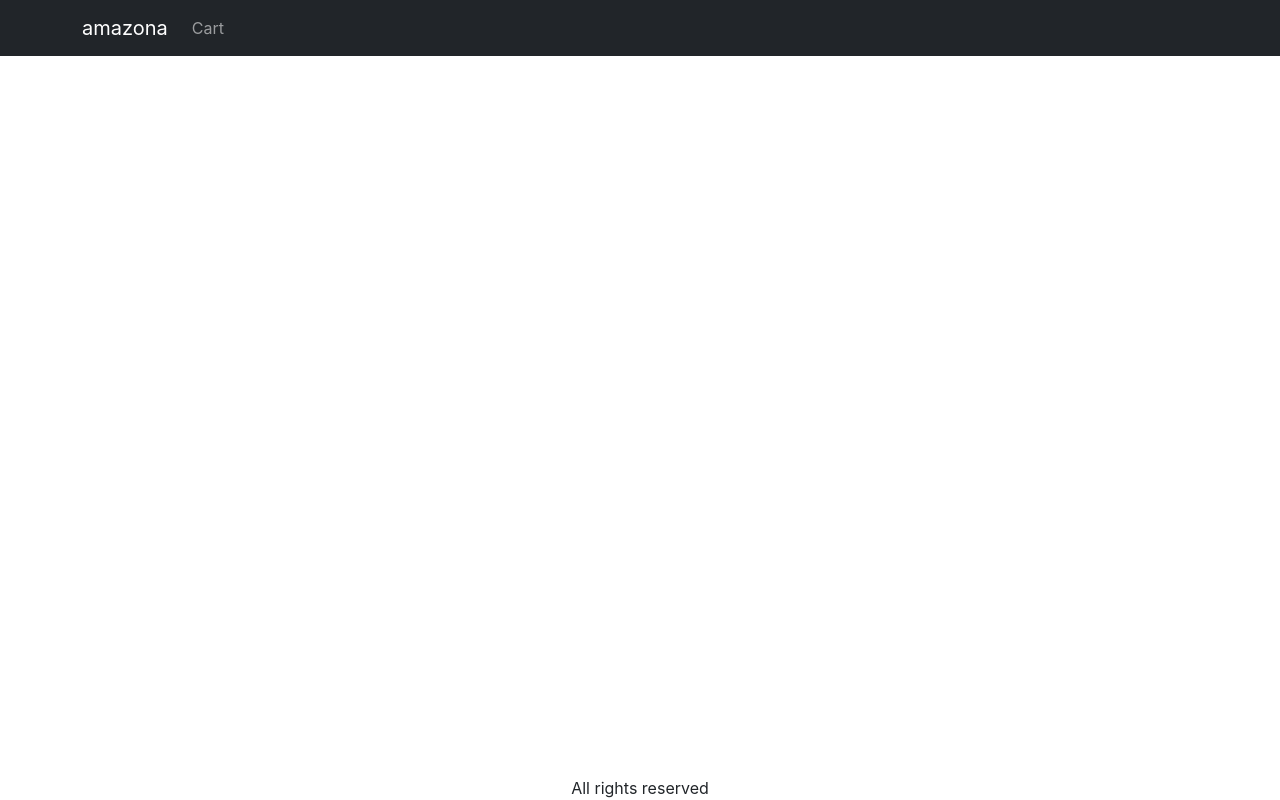
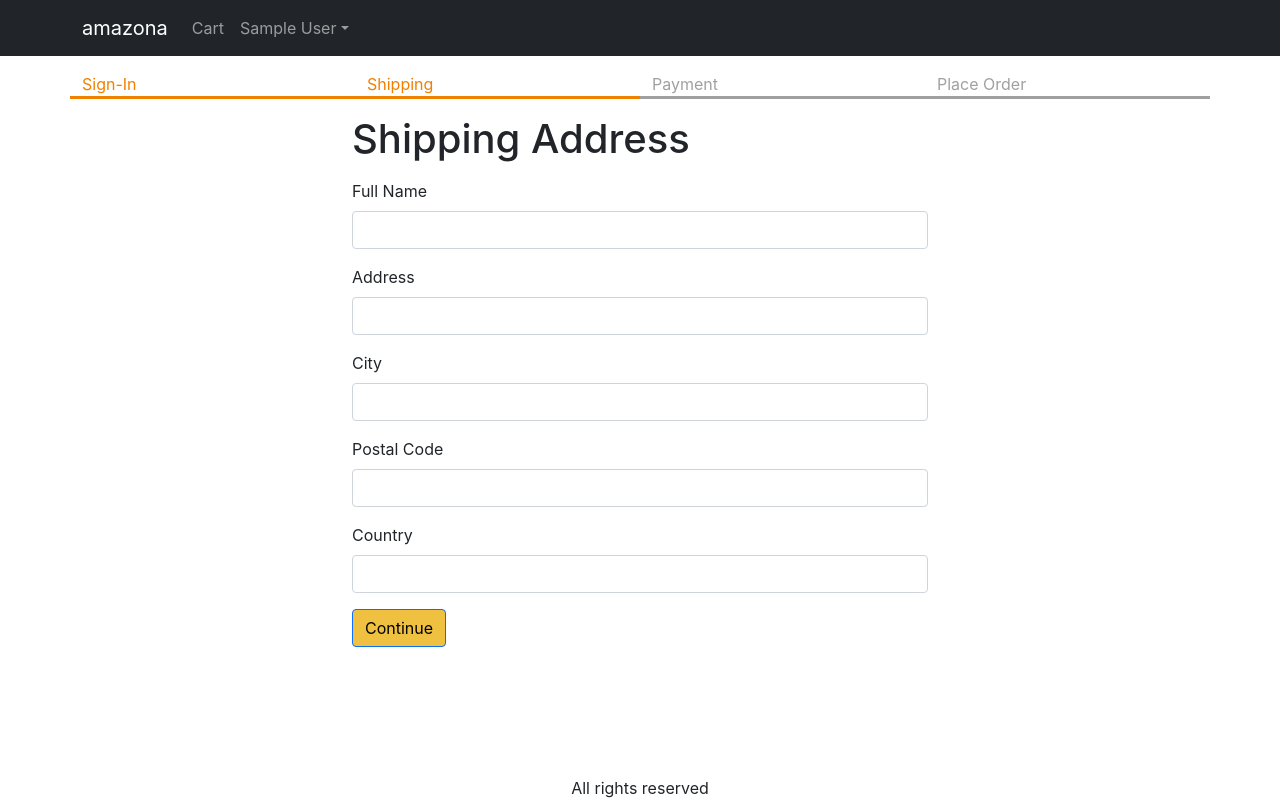
Before and after one commit to Bencivenga/amazona, a React (Create React App) app in the folder frontend/: page /shipping in a window 1280 px wide. Built offline with nearby package versions, Linux system fonts and the light colour scheme; sample sign-in values are in the browser's storage.

Commit message:
added: ShippingAddressScreen, CheckoutSteps

```diff
--- a/frontend/package.json
+++ b/frontend/package.json
@@ -16,6 +16,7 @@
     "react-router-bootstrap": "^0.26.1",
     "react-router-dom": "^6.3.0",
     "react-scripts": "5.0.1",
+    "react-toastify": "^8.2.0",
     "use-reducer-logger": "^1.0.2",
     "web-vitals": "^2.1.4"
   },
--- a/frontend/src/App.js
+++ b/frontend/src/App.js
@@ -1,23 +1,34 @@
 import { BrowserRouter, Route, Routes, Link } from 'react-router-dom';
+import { ToastContainer } from 'react-toastify';
+import 'react-toastify/dist/ReactToastify.css';
 import HomeScreen from './screens/HomeScreen';
 import ProductScreen from './screens/ProductScreen';
 import Navbar from 'react-bootstrap/Navbar';
 import Nav from 'react-bootstrap/Nav';
 import Badge from 'react-bootstrap/Badge';
 import Container from 'react-bootstrap/Container';
+import NavDropdown from 'react-bootstrap/NavDropdown';
 import { LinkContainer } from 'react-router-bootstrap';
 import { useContext } from 'react';
 import { Store } from './StoreProvider';
 import CartScreen from './screens/CartScreen';
 import SigninScreen from './screens/SigninScreen';
+import ShippingAddressScreen from './screens/ShippingAddressScreen';
 
 function App() {
-  const { state } = useContext(Store);
-  const { cart } = state;
+  const { state, dispatch: ctxDispatch } = useContext(Store);
+  const { cart, userInfo } = state;
+
+  const signoutHandler = () => {
+    ctxDispatch({ type: 'USER_SIGNOUT' });
+    localStorage.removeItem('userInfo');
+    localStorage.removeItem('shippingAddress');
+  };
 
   return (
     <BrowserRouter>
       <div className="d-flex flex-column site-container">
+        <ToastContainer position="bottom-center" limit={1} />
         <header>
           <Navbar bg="dark" variant="dark">
             <Container>
@@ -33,6 +44,28 @@
                     </Badge>
                   )}
                 </Link>
+                {userInfo ? (
+                  <NavDropdown title={userInfo.name} id="basic-nav-dropdown">
+                    <LinkContainer to="/profile">
+                      <NavDropdown.Item>User Profile</NavDropdown.Item>
+                    </LinkContainer>
+                    <LinkContainer to="/orderhistory">
+                      <NavDropdown.Item>Order History</NavDropdown.Item>
+                    </LinkContainer>
+                    <NavDropdown.Divider />
+                    <Link
+                      className="dropdown-item"
+                      to="#signout"
+                      onClick={signoutHandler}
+                    >
+                      Sign out
+                    </Link>
+                  </NavDropdown>
+                ) : (
+                  <Link className="nav-link" to="/signin">
+                    Sign in
+                  </Link>
+                )}
               </Nav>
             </Container>
           </Navbar>
@@ -43,6 +76,7 @@
               <Route path="/" element={<HomeScreen />} />
               <Route path="/cart" element={<CartScreen />} />
               <Route path="/signin" element={<SigninScreen />} />
+              <Route path="/shipping" element={<ShippingAddressScreen />} />
               <Route path="/product/:slug" element={<ProductScreen />} />
             </Routes>
           </Container>
--- a/frontend/src/StoreProvider.jsx
+++ b/frontend/src/StoreProvider.jsx
@@ -3,7 +3,13 @@
 export const Store = createContext();
 
 const initialState = {
+  userInfo: localStorage.getItem('userInfo')
+    ? JSON.parse(localStorage.getItem('userInfo'))
+    : null,
   cart: {
+    shippingAddress: localStorage.getItem('shippingAddress')
+      ? JSON.parse(localStorage.getItem('shippingAddress'))
+      : {},
     cartItems: localStorage.getItem('cartItems')
       ? JSON.parse(localStorage.getItem('cartItems'))
       : [],
@@ -31,7 +37,19 @@
       localStorage.setItem('cartItems', JSON.stringify(cartItems));
       return { ...state, cart: { ...state.cart, cartItems } };
     }
-
+    case 'USER_SIGNIN':
+      return { ...state, userInfo: action.payload };
+    case 'USER_SIGNOUT':
+      return {
+        ...state,
+        userInfo: null,
+        cart: { shippingAddress: {}, cartItems: [] },
+      };
+    case 'SAVE_SHIPPING_ADDRESS':
+      return {
+        ...state,
+        cart: { ...state.cart, shippingAddress: action.payload },
+      };
     default:
       return state;
   }
--- /dev/null
+++ b/frontend/src/components/CheckoutSteps.jsx
@@ -0,0 +1,15 @@
+import Col from 'react-bootstrap/esm/Col';
+import Row from 'react-bootstrap/esm/Row';
+
+function CheckoutSteps(props) {
+  return (
+    <Row className="checkout-steps">
+      <Col className={props.step1 ? 'active' : ''}>Sign-In</Col>
+      <Col className={props.step2 ? 'active' : ''}>Shipping</Col>
+      <Col className={props.step3 ? 'active' : ''}>Payment</Col>
+      <Col className={props.step4 ? 'active' : ''}>Place Order</Col>
+    </Row>
+  );
+}
+
+export default CheckoutSteps;
--- a/frontend/src/index.css
+++ b/frontend/src/index.css
@@ -55,3 +55,13 @@
 .small-container {
   max-width: 600px;
 }
+
+.checkout-steps > div {
+  border-bottom: 0.2rem solid #a0a0a0;
+  color: #a0a0a0;
+}
+
+.checkout-steps > div.active {
+  border-bottom: 0.2rem solid #f08000;
+  color: #f08000;
+}
--- /dev/null
+++ b/frontend/src/screens/ShippingAddressScreen.jsx
@@ -0,0 +1,107 @@
+import { Helmet } from 'react-helmet-async';
+import Form from 'react-bootstrap/Form';
+import { useState, useContext, useEffect } from 'react';
+import Button from 'react-bootstrap/esm/Button';
+import { Store } from '../StoreProvider';
+import { useNavigate } from 'react-router-dom';
+import CheckoutSteps from '../components/CheckoutSteps';
+
+function ShippingAddressScreen() {
+  const navigate = useNavigate();
+  const { state, dispatch: ctxDispatch } = useContext(Store);
+  const {
+    userInfo,
+    cart: { shippingAddress },
+  } = state;
+
+  const [fullName, setFullName] = useState(shippingAddress.fullName || '');
+  const [address, setAddress] = useState(shippingAddress.address || '');
+  const [city, setCity] = useState(shippingAddress.city || '');
+  const [postalCode, setPostalCode] = useState(
+    shippingAddress.postalCode || ''
+  );
+  const [country, setCountry] = useState(shippingAddress.country || '');
+
+  useEffect(() => {
+    if (!userInfo) {
+      navigate('/signin?redirect=/shipping');
+    }
+  }, [userInfo, navigate]);
+
+  const submitHandler = (e) => {
+    e.preventDefault();
+    ctxDispatch({
+      type: 'SAVE_SHIPPING_ADDRESS',
+      payload: { fullName, address, city, postalCode, country },
+    });
+
+    localStorage.setItem(
+      'shippingAddress',
+      JSON.stringify({ fullName, address, city, postalCode, country })
+    );
+
+    navigate('/payment');
+  };
+
+  return (
+    <div>
+      <Helmet>
+        <title>Shipping Address</title>
+      </Helmet>
+
+      <CheckoutSteps step1 step2></CheckoutSteps>
+      <div className="container small-container">
+        <h1 className="my-3">Shipping Address</h1>
+        <Form onSubmit={submitHandler}>
+          <Form.Group className="mb-3" controlId="fullName">
+            <Form.Label>Full Name</Form.Label>
+            <Form.Control
+              value={fullName}
+              onChange={(e) => setFullName(e.target.value)}
+              required
+            />
+          </Form.Group>
+          <Form.Group className="mb-3" controlId="address">
+            <Form.Label>Address</Form.Label>
+            <Form.Control
+              value={address}
+              onChange={(e) => setAddress(e.target.value)}
+              required
+            />
+          </Form.Group>
+          <Form.Group className="mb-3" controlId="city">
+            <Form.Label>City</Form.Label>
+            <Form.Control
+              value={city}
+              onChange={(e) => setCity(e.target.value)}
+              required
+            />
+          </Form.Group>
+          <Form.Group className="mb-3" controlId="postalCode">
+            <Form.Label>Postal Code</Form.Label>
+            <Form.Control
+              value={postalCode}
+              onChange={(e) => setPostalCode(e.target.value)}
+              required
+            />
+          </Form.Group>
+          <Form.Group className="mb-3" controlId="country">
+            <Form.Label>Country</Form.Label>
+            <Form.Control
+              value={country}
+              onChange={(e) => setCountry(e.target.value)}
+              required
+            />
+          </Form.Group>
+          <div className="mb-3">
+            <Button variant="primary" type="submit">
+              Continue
+            </Button>
+          </div>
+        </Form>
+      </div>
+    </div>
+  );
+}
+
+export default ShippingAddressScreen;
--- a/frontend/src/screens/SigninScreen.jsx
+++ b/frontend/src/screens/SigninScreen.jsx
@@ -2,14 +2,44 @@
 import Container from 'react-bootstrap/esm/Container';
 import Form from 'react-bootstrap/esm/Form';
 import { Helmet } from 'react-helmet-async';
-import { Link, useLocation } from 'react-router-dom';
+import { Link, useLocation, useNavigate } from 'react-router-dom';
+import { useState, useContext, useEffect } from 'react';
+import { Store } from '../StoreProvider';
+import axios from 'axios';
+import { toast } from 'react-toastify';
+import { getError } from '../utils';
 
 function SigninScreen() {
   const { search } = useLocation();
-  console.log(search);
+  const navigate = useNavigate();
   const redirectInUrl = new URLSearchParams(search).get('redirect');
-  console.log(redirectInUrl);
   const redirect = redirectInUrl ? redirectInUrl : '/';
+  const [email, setEmail] = useState('');
+  const [password, setPassword] = useState('');
+
+  const { state, dispatch: ctxDispatch } = useContext(Store);
+  const { userInfo } = state;
+
+  const submitHandler = async (e) => {
+    e.preventDefault();
+    try {
+      const { data } = await axios.post('/api/users/signin', {
+        email,
+        password,
+      });
+      ctxDispatch({ type: 'USER_SIGNIN', payload: data });
+      localStorage.setItem('userInfo', JSON.stringify(data));
+      navigate(redirect || '/');
+    } catch (err) {
+      toast.error(getError(err));
+    }
+  };
+
+  useEffect(() => {
+    if (userInfo) {
+      navigate(redirect);
+    }
+  }, [navigate, redirect, userInfo]);
 
   return (
     <Container className="small-container">
@@ -17,14 +47,22 @@
         <title>Sign in</title>
       </Helmet>
       <h1 className="my-3">Sign in</h1>
-      <Form>
+      <Form onSubmit={submitHandler}>
         <Form.Group className="mb-3" controlId="email">
           <Form.Label>Email</Form.Label>
-          <Form.Control type="email" required />
+          <Form.Control
+            type="email"
+            required
+            onChange={(e) => setEmail(e.target.value)}
+          />
         </Form.Group>
         <Form.Group className="mb-3" controlId="password">
           <Form.Label>Password</Form.Label>
-          <Form.Control type="password" required />
+          <Form.Control
+            type="password"
+            required
+            onChange={(e) => setPassword(e.target.value)}
+          />
         </Form.Group>
         <div className="mb3">
           <Button type="submit">Sign in</Button>
```
Also changed, not shown: 2 other files (tests, documents, lock files or other folders).
